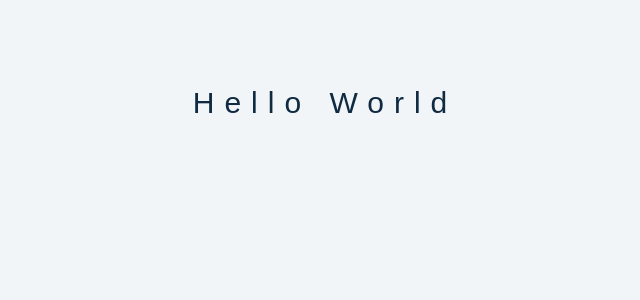
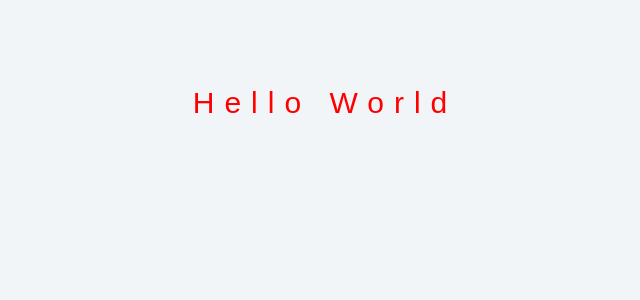
Before and after one commit to alivarastepour/react, a React (Create React App) app: page / in a window 1280 px wide. Shown: the top 300 px of the page, without its empty margins (315-955 px from the left). Built offline with nearby package versions, Linux system fonts and the light colour scheme.

Commit message:
styled components using props

```diff
--- a/src/tutorial/24-styled-components/index.js
+++ b/src/tutorial/24-styled-components/index.js
@@ -3,7 +3,7 @@ import {Wrapper} from "./styles";
 
 const Setup = () => {
     return <>
-        <Wrapper>
+        <Wrapper alert>
             hello World
         </Wrapper>
 
--- a/src/tutorial/24-styled-components/styles.js
+++ b/src/tutorial/24-styled-components/styles.js
@@ -6,4 +6,4 @@ export const Wrapper = styled.div`
   font-size: 30px;
   font-weight: lighter;
   font-family: "Ubuntu Light", sans-serif;
-`
+  color: ${props => props.alert ? "red" : "green"};`
```
